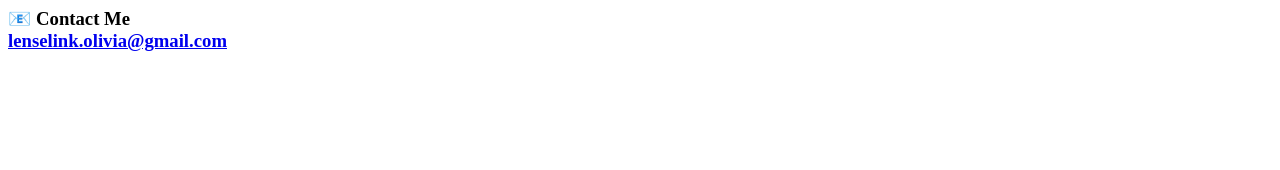
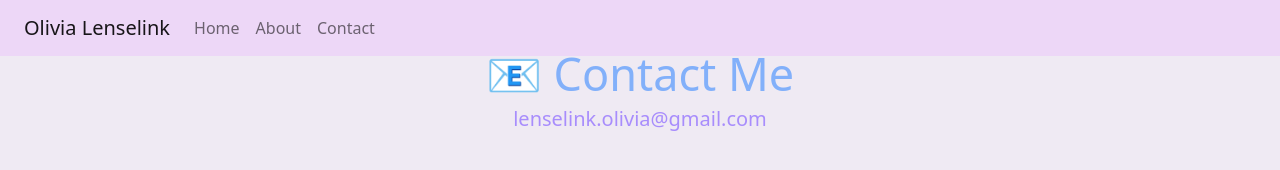
Before and after one commit to lenselinko31/Week4PlusHW, a plain HTML site: page contact.html in a window 1280 px wide. Drawn offline with nearby package versions, Linux system fonts and the light colour scheme.

Commit message:
update contact page

```diff
--- a/contact.html
+++ b/contact.html
@@ -1,6 +1,42 @@
- <h3 id = "contactme">
+<!DOCTYPE html>
+<html lang="en">
+  <head>
+    <meta charset="UTF-8" />
+    <meta name="viewport" content="width=device-width, initial-scale=1.0" />
+    <meta http-equiv="X-UA-Compatible" content="ie=edge" />
+    <script src="https://cdn.jsdelivr.net/npm/bootstrap@5.2.3/dist/js/bootstrap.bundle.min.js" integrity="sha384-kenU1KFdBIe4zVF0s0G1M5b4hcpxyD9F7jL+jjXkk+Q2h455rYXK/7HAuoJl+0I4" crossorigin="anonymous"></script>
+<link href="https://cdn.jsdelivr.net/npm/bootstrap@5.2.3/dist/css/bootstrap.min.css" rel="stylesheet" integrity="sha384-rbsA2VBKQhggwzxH7pPCaAqO46MgnOM80zW1RWuH61DGLwZJEdK2Kadq2F9CUG65" crossorigin="anonymous">
+    <link href="index.css" rel="stylesheet" type="text/css" />
+    <title>About Olivia Lenselink</title>
+  </head>
+  <body>
+<nav class="navbar sticky-top navbar-expand-lg navbar-light pe-4 ps-4" style="background-color:
+      #edd7f7;">
+          <a class="navbar-brand" href="index.html">Olivia Lenselink</a>
+          <button class="navbar-toggler" type="button" data-bs-toggle="collapse" data-bs-target="#navbarNav" aria-controls="navbarNav" aria-expanded="false" aria-label="Toggle navigation">
+            <span class="navbar-toggler-icon"></span>
+          </button>
+
+          <div class="collapse navbar-collapse" id="navbarNav">
+            <ul class="navbar-nav mr-auto">
+              <li class="nav-item active">
+                <a class="nav-link" href="index.html">Home</a>
+              </li>
+              <li class="nav-item">
+                  <a class="nav-link" href="about.html">About</a>
+                </li>
+              <li class="nav-item">
+                    <a class="nav-link" href="contact.html">Contact</a>
+                  </li>
+            </ul>
+          </div>
+        </nav>
+
+    <h3 id = "contactme">
         📧 Contact Me
         <div id = "email">
         <a href = "mailto:lenselink.olivia@gmail.com"> lenselink.olivia@gmail.com </a>
         </div>
       </h3>
+
+  </body>
```
Also changed, not shown: about.html (+1 -1 lines).
